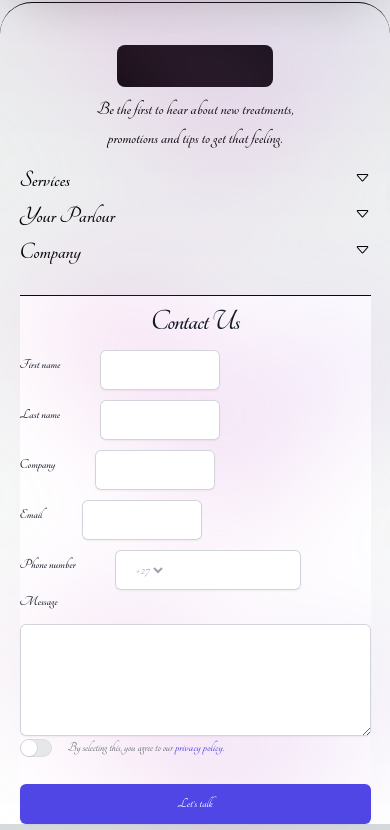
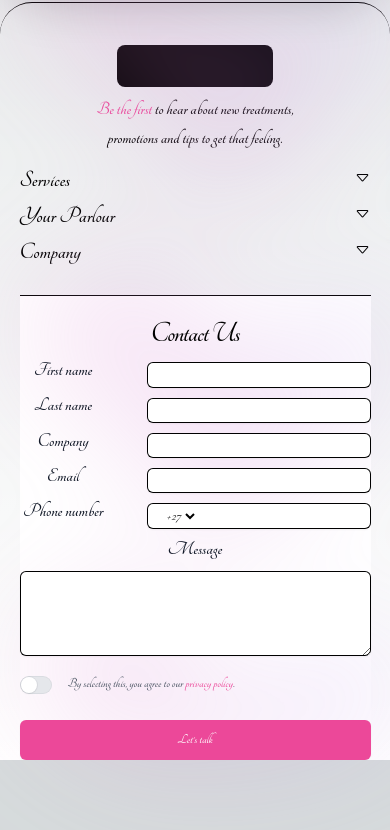
Before and after one commit to enock-chi/theparlour, a Next.js app: page /booking/1 in a window 390 px wide. Shown: the part 690-1520 px from the top of the page. After the commit the page ends 1450 px from the top, so only its background shows below. Built offline with nearby package versions, Linux system fonts and the light colour scheme.

Commit message:
Update Footer.jsx

```diff
--- a/components/Footer.jsx
+++ b/components/Footer.jsx
@@ -28,8 +28,8 @@ const Footer = () => {
           </Link>
         </div>
         <p className="text-black mx-auto w-[60vw] h-auto py-[1vh] text-center font-bold text-[1.2rem]">
-          Be the first to hear about new treatments, promotions and tips to get
-          that feeling.
+          <span className="text-pink-500">Be the first </span>to hear about new
+          treatments, promotions and tips to get that feeling.
         </p>
         <div className="pb-[3vh]">
           <FooterDropDown title="Services" options="" />
@@ -37,9 +37,9 @@ const Footer = () => {
           <FooterDropDown title="Company" options="" />
         </div>
         <hr className="w-full border-black" />
-        <div className="isolate bg-white pt-2">
+        <div className="isolate bg-white pt-5">
           <div
-            className="absolute h-[66rem] inset-x-0 top-[-13rem] -z-10 transform-gpu overflow-hidden blur-3xl "
+            className="absolute h-[61rem] inline-block inset-x-0 top-[-13rem] -z-10 transform-gpu overflow-hidden blur-3xl "
             aria-hidden="true"
           >
             <div
@@ -65,7 +65,7 @@ const Footer = () => {
             />
           </div>
           <div className="w-full text-center">
-            <h2 className="text-3xl font-bold tracking-tight text-gray-900 ">
+            <h2 className="text-3xl font-bold tracking-tight text-black ">
               Contact Us
             </h2>
           </div>
@@ -74,79 +74,79 @@ const Footer = () => {
               <div className="flex items-center space-x-10">
                 <label
                   htmlFor="first-name"
-                  className="block text-sm font-semibold leading-6 text-gray-900"
+                  className="block text-center text-xl w-[35vw] font-bold leading-6 text-gray-900"
                 >
                   First name
                 </label>
-                <div className="mt-2.5">
+                <div className="mt-2.5 w-full">
                   <input
                     type="text"
                     name="first-name"
                     id="first-name"
                     autoComplete="given-name"
-                    className="block w-full rounded-md border-0 px-3.5 py-2 text-gray-900 shadow-sm ring-1 ring-inset ring-gray-300 placeholder:text-gray-400 focus:ring-2 focus:ring-inset focus:ring-indigo-600 sm:text-sm sm:leading-6"
+                    className="block h-[3vh] w-full rounded-md border-0 px-3.5 py-2 text-gray-900 shadow-sm ring-1 ring-inset ring-black placeholder:text-gray-400 focus:ring-2 focus:ring-inset focus:ring-indigo-600 sm:text-sm sm:leading-6"
                   />
                 </div>
               </div>
               <div className="flex items-center space-x-10">
                 <label
                   htmlFor="last-name"
-                  className="block text-sm font-semibold leading-6 text-gray-900"
+                  className="block text-center text-xl w-[35vw] font-semibold leading-6 text-gray-900"
                 >
                   Last name
                 </label>
-                <div className="mt-2.5">
+                <div className="mt-2.5 w-full">
                   <input
                     type="text"
                     name="last-name"
                     id="last-name"
                     autoComplete="family-name"
-                    className="block w-full rounded-md border-0 px-3.5 py-2 text-gray-900 shadow-sm ring-1 ring-inset ring-gray-300 placeholder:text-gray-400 focus:ring-2 focus:ring-inset focus:ring-indigo-600 sm:text-sm sm:leading-6"
+                    className="block w-full h-[3vh] rounded-md border-0 px-3.5 py-2 text-gray-900 shadow-sm ring-1 ring-inset ring-black placeholder:text-gray-400 focus:ring-2 focus:ring-inset focus:ring-indigo-600 sm:text-sm sm:leading-6"
                   />
                 </div>
               </div>
               <div className="flex items-center space-x-10">
                 <label
                   htmlFor="company"
-                  className="block text-sm font-semibold leading-6 text-gray-900"
+                  className="block text-center text-xl w-[35vw] font-semibold leading-6 text-gray-900"
                 >
                   Company
                 </label>
-                <div className="mt-2.5">
+                <div className="mt-2.5 w-full">
                   <input
                     type="text"
                     name="company"
                     id="company"
                     autoComplete="organization"
-                    className="block w-full rounded-md border-0 px-3.5 py-2 text-gray-900 shadow-sm ring-1 ring-inset ring-gray-300 placeholder:text-gray-400 focus:ring-2 focus:ring-inset focus:ring-indigo-600 sm:text-sm sm:leading-6"
+                    className="block w-full h-[3vh] rounded-md border-0 px-3.5 py-2 text-gray-900 shadow-sm ring-1 ring-inset ring-black placeholder:text-gray-400 focus:ring-2 focus:ring-inset focus:ring-indigo-600 sm:text-sm sm:leading-6"
                   />
                 </div>
               </div>
               <div className="flex items-center space-x-10">
                 <label
                   htmlFor="email"
-                  className="block text-sm font-semibold leading-6 text-gray-900"
+                  className="block text-center text-xl w-[35vw] font-semibold leading-6 text-gray-900"
                 >
                   Email
                 </label>
-                <div className="mt-2.5">
+                <div className="mt-2.5 w-full">
                   <input
                     type="email"
                     name="email"
                     id="email"
                     autoComplete="email"
-                    className="block w-full rounded-md border-0 px-3.5 py-2 text-gray-900 shadow-sm ring-1 ring-inset ring-gray-300 placeholder:text-gray-400 focus:ring-2 focus:ring-inset focus:ring-indigo-600 sm:text-sm sm:leading-6"
+                    className="block w-full h-[3vh] rounded-md border-0 px-3.5 py-2 text-gray-900 shadow-sm ring-1 ring-inset ring-black placeholder:text-gray-400 focus:ring-2 focus:ring-inset focus:ring-indigo-600 sm:text-sm sm:leading-6"
                   />
                 </div>
               </div>
               <div className="flex items-center space-x-10">
                 <label
                   htmlFor="phone-number"
-                  className="block text-sm font-semibold leading-6 text-gray-900"
+                  className="block text-center text-xl w-[35vw] font-semibold leading-6 text-gray-900"
                 >
                   Phone number
                 </label>
-                <div className="relative mt-2.5">
+                <div className="relative mt-2.5 w-full">
                   <div className="absolute inset-y-0 left-0 flex items-center">
                     <label htmlFor="country" className="sr-only">
                       Country
@@ -154,7 +154,7 @@ const Footer = () => {
                     <select
                       id="country"
                       name="country"
-                      className="h-full rounded-md border-0 bg-transparent bg-none py-0 pl-4 text-gray-400 focus:ring-2 focus:ring-inset focus:ring-indigo-600 sm:text-sm"
+                      className="h-[3vh] rounded-md border-0 bg-transparent bg-none py-0 pl-4 text-black focus:ring-2 focus:ring-inset focus:ring-indigo-600 sm:text-sm"
                     >
                       <option>+27</option>
                     </select>
@@ -164,14 +164,14 @@ const Footer = () => {
                     name="phone-number"
                     id="phone-number"
                     autoComplete="tel"
-                    className="block w-full rounded-md border-0 px-3.5 py-2 pl-20 text-gray-900 shadow-sm ring-1 ring-inset ring-gray-300 placeholder:text-gray-400 focus:ring-2 focus:ring-inset focus:ring-indigo-600 sm:text-sm sm:leading-6"
+                    className="block w-full h-[3vh] rounded-md border-0 px-3.5 py-2 pl-20 text-gray-900 shadow-sm ring-1 ring-inset ring-black placeholder:text-gray-400 focus:ring-2 focus:ring-inset focus:ring-indigo-600 sm:text-sm sm:leading-6"
                   />
                 </div>
               </div>
               <div className="sm:col-span-2">
                 <label
                   htmlFor="message"
-                  className="block text-sm font-semibold leading-6 text-gray-900"
+                  className="block text-center mt-[1vh] text-xl font-semibold leading-6 text-gray-900"
                 >
                   Message
                 </label>
@@ -180,7 +180,7 @@ const Footer = () => {
                     name="message"
                     id="message"
                     rows={4}
-                    className="block w-full rounded-md border-0 px-3.5 py-2 text-gray-900 shadow-sm ring-1 ring-inset ring-gray-300 placeholder:text-gray-400 focus:ring-2 focus:ring-inset focus:ring-indigo-600 sm:text-sm sm:leading-6"
+                    className="block w-full h-[10vh] rounded-md border-0 px-3.5 py-2 text-gray-900 shadow-sm ring-1 ring-inset ring-black placeholder:text-gray-400 focus:ring-2 focus:ring-inset focus:ring-indigo-600 sm:text-sm sm:leading-6"
                     defaultValue=""
                   />
                 </div>
@@ -191,8 +191,8 @@ const Footer = () => {
                     checked={enabled}
                     onChange={setEnabled}
                     className={classNames(
-                      enabled ? "bg-indigo-600" : "bg-gray-200",
-                      "flex w-8 flex-none cursor-pointer rounded-full p-px ring-1 ring-inset ring-gray-900/5 transition-colors duration-200 ease-in-out focus-visible:outline focus-visible:outline-2 focus-visible:outline-offset-2 focus-visible:outline-indigo-600"
+                      enabled ? "bg-pink-500" : "bg-gray-200",
+                      "flex mt-[4.1vh] w-8 flex-none cursor-pointer rounded-full p-px ring-1 ring-inset ring-gray-900/5 transition-colors duration-200 ease-in-out focus-visible:outline focus-visible:outline-2 focus-visible:outline-offset-2 focus-visible:outline-indigo-600"
                     )}
                   >
                     <span className="sr-only">Agree to policies</span>
@@ -205,9 +205,9 @@ const Footer = () => {
                     />
                   </Switch>
                 </div>
-                <Switch.Label className="text-sm leading-6 text-gray-600">
+                <Switch.Label className="text-sm font-bold leading-6 text-gray-600 mt-[2vh]">
                   By selecting this, you agree to our{" "}
-                  <a href="#" className="font-semibold text-indigo-600">
+                  <a href="#" className="font-semibold text-pink-500">
                     privacy&nbsp;policy
                   </a>
                   .
@@ -217,7 +217,7 @@ const Footer = () => {
             <div className="mt-6">
               <button
                 type="submit"
-                className="block w-full rounded-md bg-indigo-600 px-3.5 py-2.5 text-center text-sm font-semibold text-white shadow-sm hover:bg-indigo-500 focus-visible:outline focus-visible:outline-2 focus-visible:outline-offset-2 focus-visible:outline-indigo-600"
+                className="block w-full rounded-md bg-pink-500 px-3.5 py-2.5 text-center text-sm font-semibold text-white shadow-sm hover:bg-indigo-500 focus-visible:outline focus-visible:outline-2 focus-visible:outline-offset-2 focus-visible:outline-indigo-600"
               >
                 Let&apos;s talk
               </button>
```
